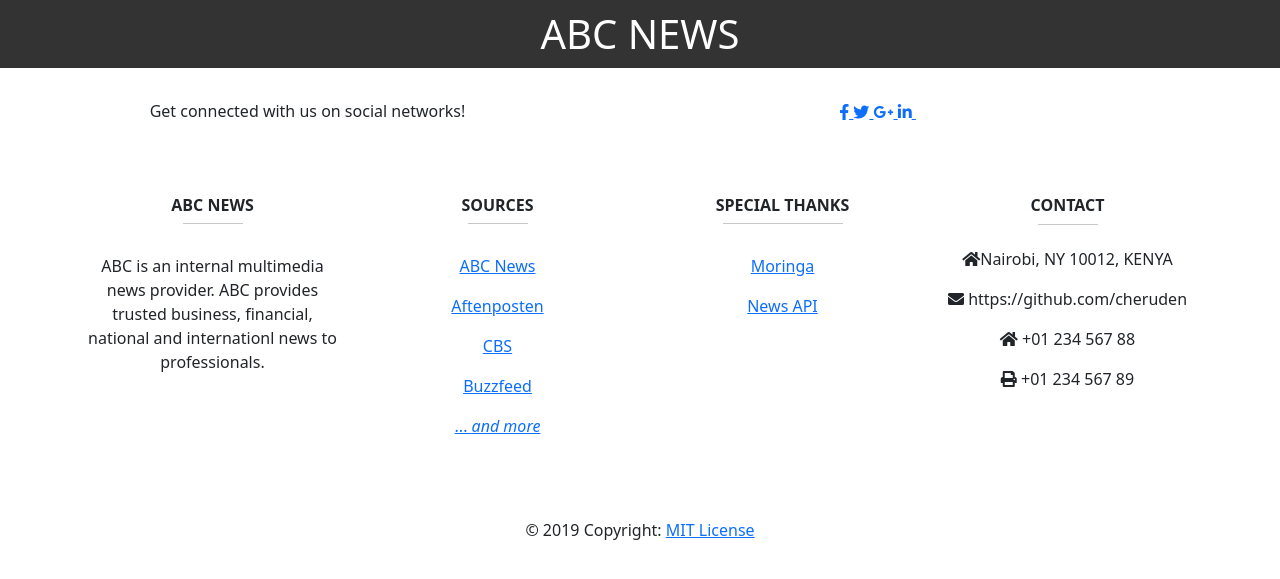
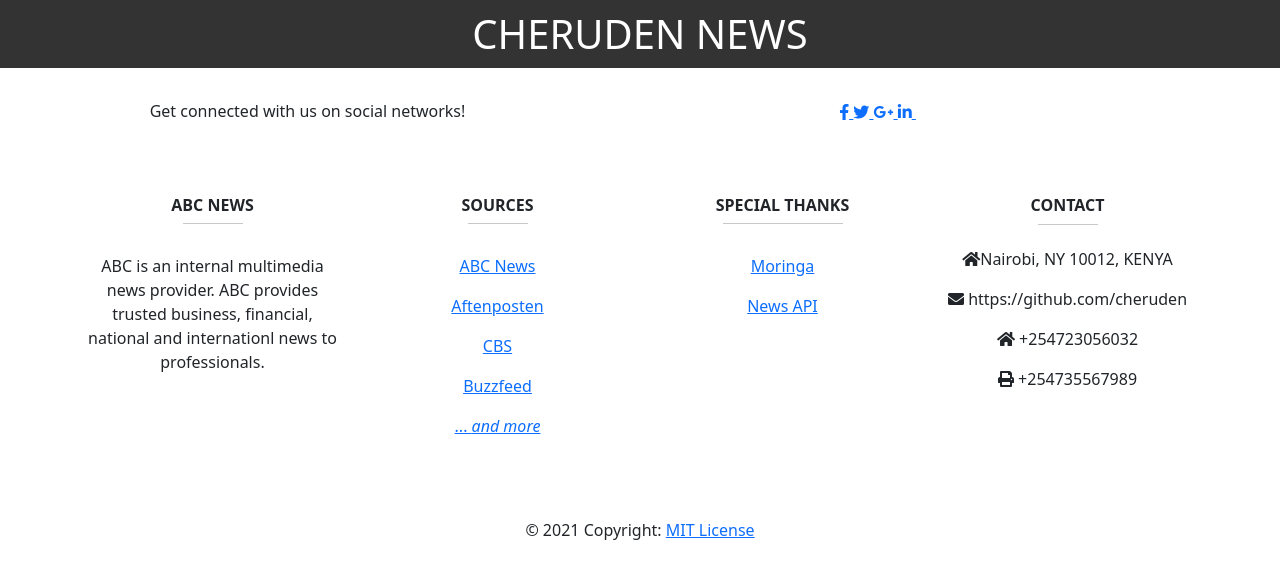
Before and after one commit to cheruden/News_app, a Flask app: template app/templates/base.html in a window 1280 px wide. Shown: the top 579 px of the page. Run offline with Flask 2, Linux system fonts and the light colour scheme; the template is opened without the code that fills it, so the values that code supplies are empty; some libraries are stand-ins or nearby versions.

Commit message:
add a title name

```diff
--- a/app/templates/base.html
+++ b/app/templates/base.html
@@ -12,12 +12,12 @@
     <link rel="stylesheet" href="{{url_for('static',filename='css/mdb.min.css')}}">
     <link rel="stylesheet" href="{{url_for('static',filename='css/style.css')}}">
     <link href="{{url_for('static',filename='css/style.css')}}" rel="stylesheet">
-    <title> {{title}} </title>
+    <title> cheruden News </title>
 </head>
 
 <body>
     <nav class="test" style="background: #333;">
-        <h1 style="color: #fff;text-align: center;padding: 10px;">ABC NEWS</h1>
+        <h1 style="color: #fff;text-align: center;padding: 10px;">CHERUDEN NEWS</h1>
     </nav>
     <!-- <a class="navbar-brand" href="/"> Home </a> -->
     {% block content %}
@@ -139,16 +139,16 @@
                         <i class="fas fa-envelope mr-3"></i> https://github.com/cheruden
                     </p>
                     <p>
-                        <i class="fas fa-home mr-3"></i> +01 234 567 88
+                        <i class="fas fa-home mr-3"></i> +254723056032
                     </p>
                     <p>
-                        <i class="fas fa-print mr-3"></i> +01 234 567 89
+                        <i class="fas fa-print mr-3"></i> +254735567989
                     </p>
                 </div>
             </div>
         </div>
 
-        <div class="footer-copyright text-center py-3">© 2019 Copyright:
+        <div class="footer-copyright text-center py-3">© 2021 Copyright:
             <a href=" https://github.com/cheruden"> MIT License</a>
         </div>
         <!-- Copyright -->
```
